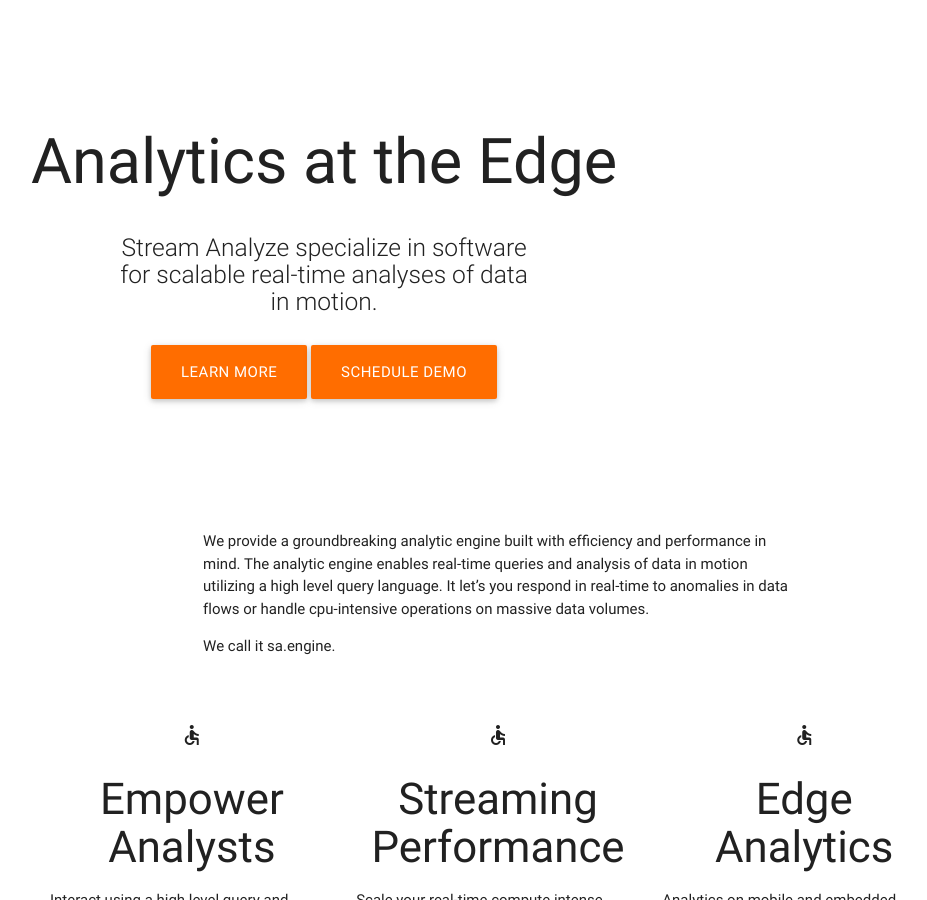
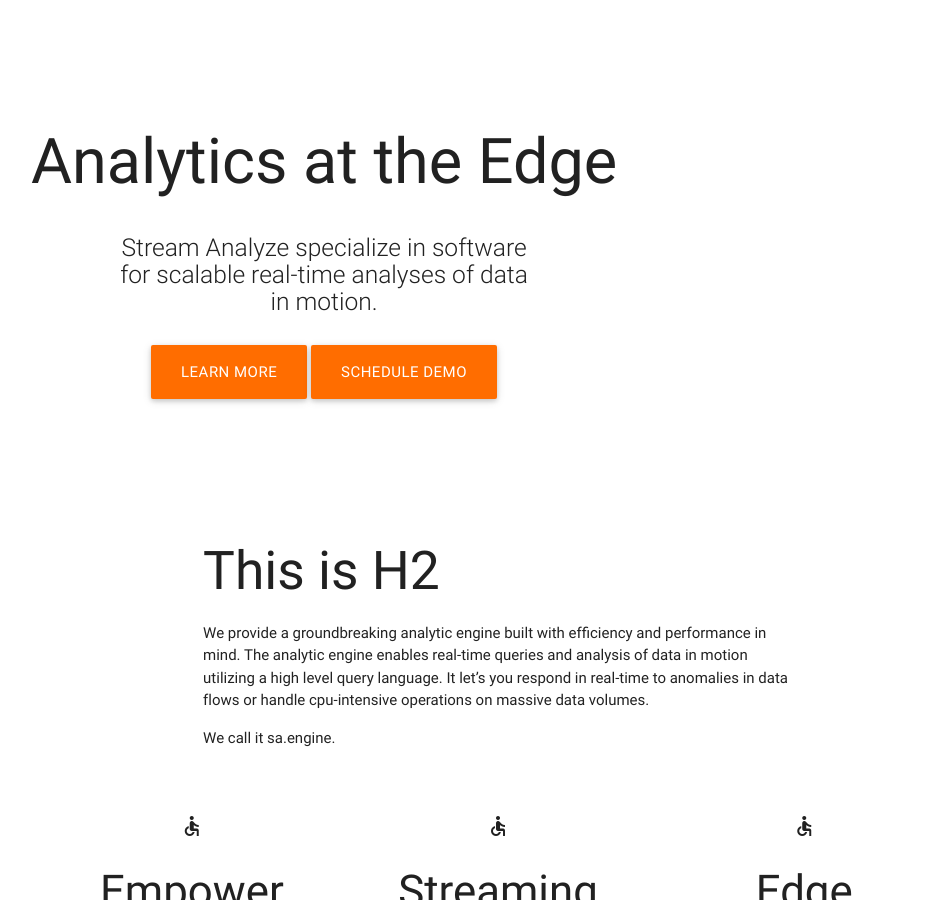
Before and after one commit to streamanalyze/streamanalyze.github.io, a Jekyll site: the page built from index.markdown, in a window 1280 px wide and 900 px high. Shown: the whole window, without its empty margins (142-1069 px from the left). Built offline with Jekyll 4.4.1, drawn with Linux system fonts in a browser that asks for light colours; nearby versions of some CDN libraries; a script that is not in the unit is left out.

Commit message:
Updated Index

```diff
--- a/index.markdown
+++ b/index.markdown
@@ -8,6 +8,8 @@
 layout: welcome_page
 ---
 
+## This is H2
+
 We provide a groundbreaking analytic engine built with efficiency and performance in mind. The analytic engine enables real-time queries and analysis of data in motion utilizing a high level query language. It let’s you respond in real-time to anomalies in data flows or handle cpu-intensive operations on massive data volumes.
 
 We call it sa.engine.
```
